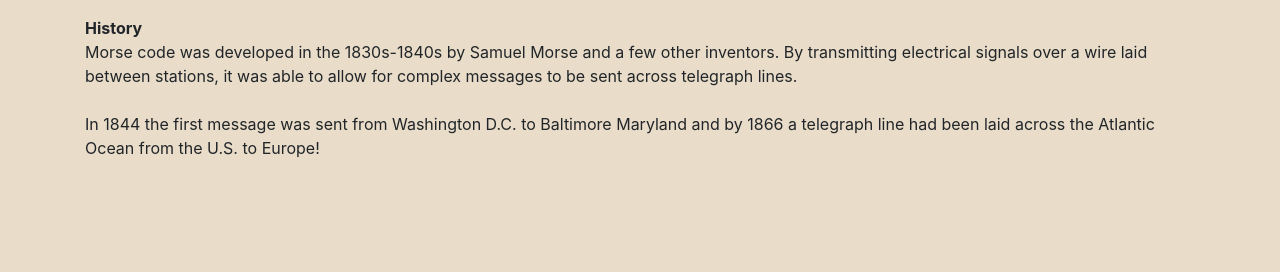
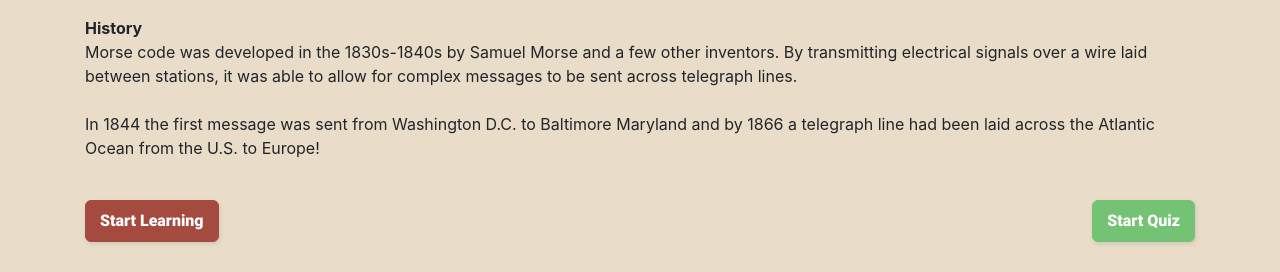
Before and after one commit to ArtesianSquid/InteractiveMorseWebApp, a Flask app: page / in a window 1280 px wide. Shown: the part 998-1270 px from the top of the page. Before the commit the page ends 1155 px from the top, so only its background shows below. Run offline with Flask 2, Linux system fonts and the light colour scheme; some libraries are stand-ins or nearby versions.

Commit message:
Added start quiz + start learning buttons to home page with accent color

```diff
--- a/static/home.js
+++ b/static/home.js
@@ -1,6 +1,12 @@
 $(document).ready(function(){
     $("img").attr("src", "https://icon-library.com/images/play-icon-png-transparent/play-icon-png-transparent-21.jpg");
     $("#machine").attr("src", "https://www.maketecheasier.com/assets/uploads/2021/12/morse-code-machine.jpeg")
+    $("#butAccent").click(function() {
+        window.location.href = "/learn"
+    })
+    $("#but").click(function() {
+        window.location.href = "/quiz_home"
+    })
 });
 function displayItems(data){
     //insert name data
--- a/static/main.css
+++ b/static/main.css
@@ -66,6 +66,40 @@ a, a:hover, a:focus, a:active {
   color: #666666;
 }
 #but:active {
+  opacity: .5;
+}
+
+#butAccent {
+	float:right;
+	background: #A44A3F;
+	border: 1px solid #A44A3F;
+	border-radius: 6px;
+	box-shadow: rgba(0, 0, 0, 0.1) 1px 2px 4px;
+	box-sizing: border-box;
+	color: #FFFFFF;
+	cursor: pointer;
+	font-family: nunito,roboto,proxima-nova,"proxima nova",sans-serif;
+	font-size: 16px;
+	font-weight: 800;
+	line-height: 16px;
+	min-height: 40px;
+	outline: 0;
+	padding: 12px 14px;
+	text-align: center;
+	text-rendering: geometricprecision;
+	text-transform: none;
+	user-select: none;
+	-webkit-user-select: none;
+	touch-action: manipulation;
+	vertical-align: middle;
+}
+#butAccent:hover,
+#butAccent:active {
+  background-color: initial;
+  background-position: 0 0;
+  color: #666666;
+}
+#butAccent:active {
   opacity: .5;
 }
 
--- a/templates/home.html
+++ b/templates/home.html
@@ -45,7 +45,9 @@
         allow for complex messages to be sent across telegraph lines.
         <br><br>In 1844 the first message was sent from Washington D.C. to Baltimore Maryland
         and by 1866 a telegraph line had been laid across the Atlantic Ocean from the U.S. to Europe!
-    </p>
+    </p><br>
+    <button id="butAccent"style="float:left">Start Learning</button>
+    <button id="but">Start Quiz</button><br><br><br>
 </div>
 
 
```
